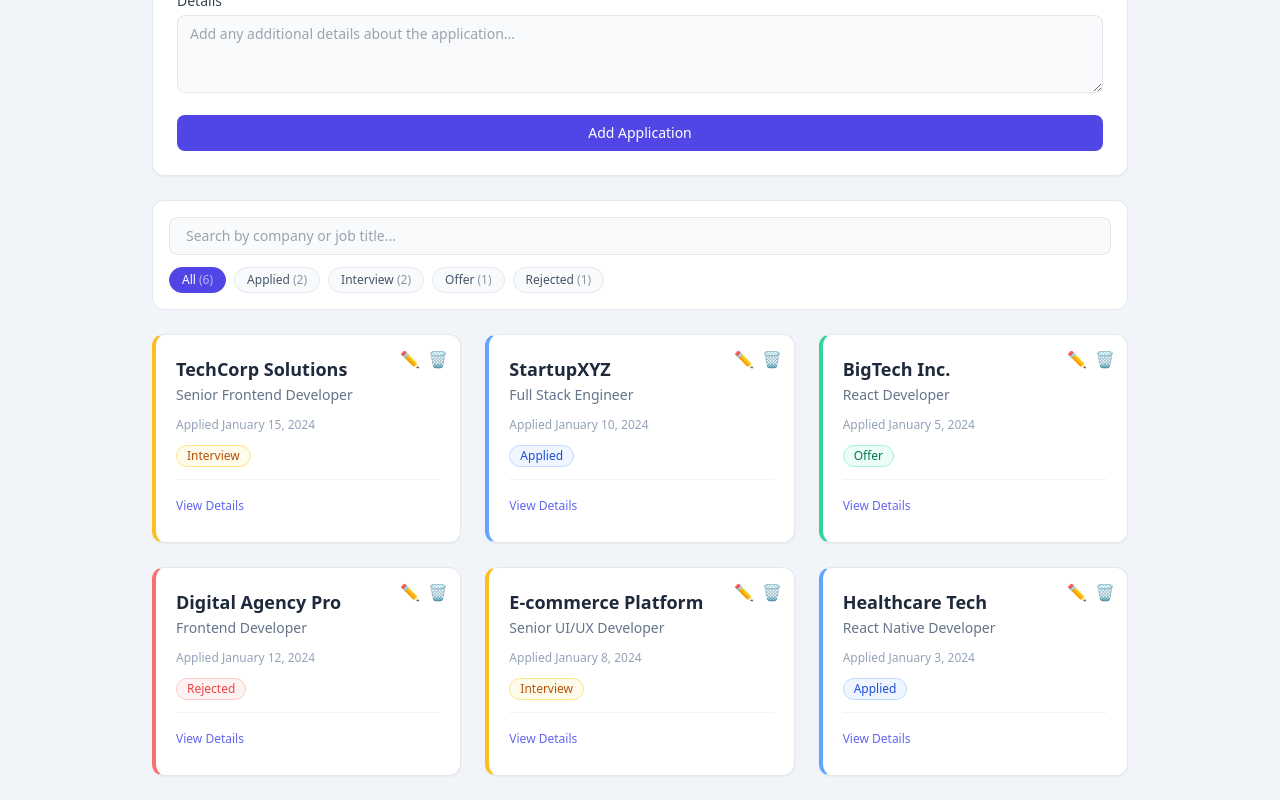
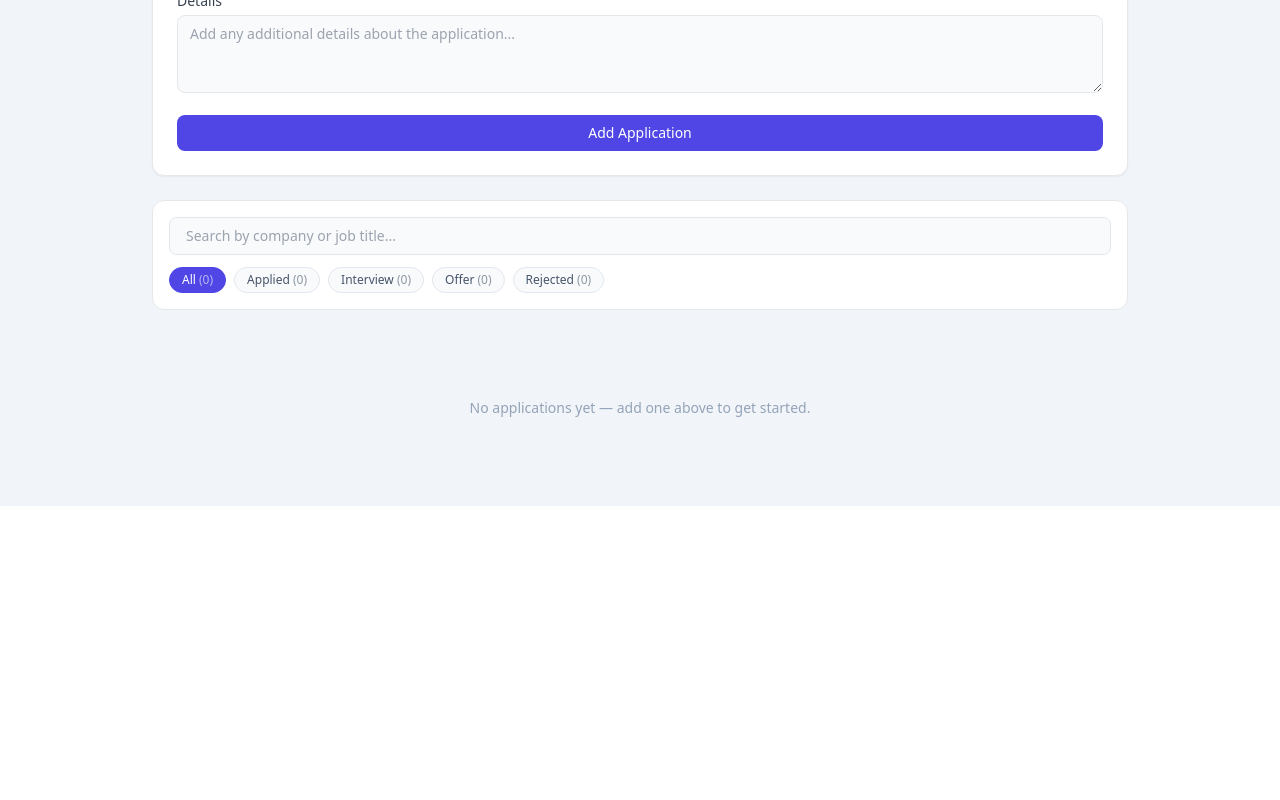
Before and after one commit to NathanielDSmith/Job-Tracker, a React (Vite) app: page / in a window 1280 px wide. Shown: the part 447-1247 px from the top of the page. After the commit the page ends 953 px from the top, so only its background shows below. Built offline with nearby package versions, Linux system fonts and the light colour scheme.

Commit message:
feat: remove sample data and reset button

```diff
--- a/src/JobTracker.tsx
+++ b/src/JobTracker.tsx
@@ -25,87 +25,22 @@ const JobTracker: React.FC = () => {
   // Load data from localStorage on component mount
   useEffect(() => {
     const savedJobs = localStorage.getItem(STORAGE_KEY);
-
-    if (savedJobs && savedJobs !== '[]') {
+    if (savedJobs) {
       try {
         const parsedJobs = JSON.parse(savedJobs);
-        if (parsedJobs && parsedJobs.length > 0) {
+        if (Array.isArray(parsedJobs)) {
           setJobApplications(parsedJobs);
-          return;
         }
       } catch {
-        // corrupted data — fall through to defaults
+        // corrupted data — start fresh
       }
     }
-
-    loadDefaultData();
   }, []);
 
   // Save data to localStorage whenever jobApplications changes
   useEffect(() => {
-    if (jobApplications.length > 0) {
-      localStorage.setItem(STORAGE_KEY, JSON.stringify(jobApplications));
-    }
+    localStorage.setItem(STORAGE_KEY, JSON.stringify(jobApplications));
   }, [jobApplications]);
-
-  const loadDefaultData = () => {
-    const defaultJobs: JobApplication[] = [
-      {
-        id: 1,
-        companyName: 'TechCorp Solutions',
-        jobTitle: 'Senior Frontend Developer',
-        dateApplied: '2024-01-15',
-        status: 'Interview',
-        details: 'Applied through LinkedIn. Had initial phone screening with HR manager Sarah Johnson. Technical interview scheduled for next week with the engineering team. Company focuses on fintech solutions and uses React/TypeScript stack.'
-      },
-      {
-        id: 2,
-        companyName: 'StartupXYZ',
-        jobTitle: 'Full Stack Engineer',
-        dateApplied: '2024-01-10',
-        status: 'Applied',
-        details: 'Found through AngelList job board. Remote-first company with flexible hours. Tech stack includes Node.js, React, and PostgreSQL. Team of 15 developers, Series A funding.'
-      },
-      {
-        id: 3,
-        companyName: 'BigTech Inc.',
-        jobTitle: 'React Developer',
-        dateApplied: '2024-01-05',
-        status: 'Offer',
-        details: 'Completed all interview rounds successfully! Received offer letter with competitive salary ($120k base + equity). Benefits include health insurance, 401k matching, and unlimited PTO. Start date: February 1st.'
-      },
-      {
-        id: 4,
-        companyName: 'Digital Agency Pro',
-        jobTitle: 'Frontend Developer',
-        dateApplied: '2024-01-12',
-        status: 'Rejected',
-        details: 'Applied for agency position. Had technical interview but they were looking for someone with more Vue.js experience. Good feedback received, will keep in touch for future opportunities.'
-      },
-      {
-        id: 5,
-        companyName: 'E-commerce Platform',
-        jobTitle: 'Senior UI/UX Developer',
-        dateApplied: '2024-01-08',
-        status: 'Interview',
-        details: 'Second round interview completed. Met with design team and product manager. Discussed portfolio and previous e-commerce projects. Final decision expected by end of week.'
-      },
-      {
-        id: 6,
-        companyName: 'Healthcare Tech',
-        jobTitle: 'React Native Developer',
-        dateApplied: '2024-01-03',
-        status: 'Applied',
-        details: 'Healthcare startup focused on patient management apps. Remote position with occasional office visits. Tech stack: React Native, Firebase, TypeScript. Mission-driven company.'
-      }
-    ];
-    setJobApplications(defaultJobs);
-  };
-
-  const resetToDefaultData = () => {
-    localStorage.removeItem(STORAGE_KEY);
-    loadDefaultData();
-  };
 
   const handleAddJob = (jobData: Omit<JobApplication, 'id'>) => {
     const newJob: JobApplication = {
@@ -232,18 +167,9 @@ const JobTracker: React.FC = () => {
 
   return (
     <div className="max-w-5xl mx-auto p-6">
-      <div className="flex justify-between items-start mb-6">
-        <div>
-          <h1 className="text-3xl font-bold text-slate-800">Job Application Tracker</h1>
-          <p className="text-slate-500 text-sm mt-1">Keep your job search organized in one place</p>
-        </div>
-        <button
-          onClick={resetToDefaultData}
-          className="text-xs bg-white border border-gray-200 hover:bg-gray-50 px-3 py-1.5 rounded-lg text-gray-500 transition-colors duration-150"
-          title="Reset to default data"
-        >
-          🔄 Reset
-        </button>
+      <div className="mb-6">
+        <h1 className="text-3xl font-bold text-slate-800">Job Application Tracker</h1>
+        <p className="text-slate-500 text-sm mt-1">Keep your job search organized in one place</p>
       </div>
 
       {/* Stats summary */}
@@ -293,7 +219,11 @@ const JobTracker: React.FC = () => {
       {/* Job Applications List */}
       {filteredApplications.length === 0 && (
         <div className="text-center py-16">
-          <p className="text-slate-400 text-sm">No applications match your search.</p>
+          <p className="text-slate-400 text-sm">
+            {jobApplications.length === 0
+              ? 'No applications yet — add one above to get started.'
+              : 'No applications match your search.'}
+          </p>
         </div>
       )}
       <div className="grid gap-6 md:grid-cols-2 lg:grid-cols-3">
```
